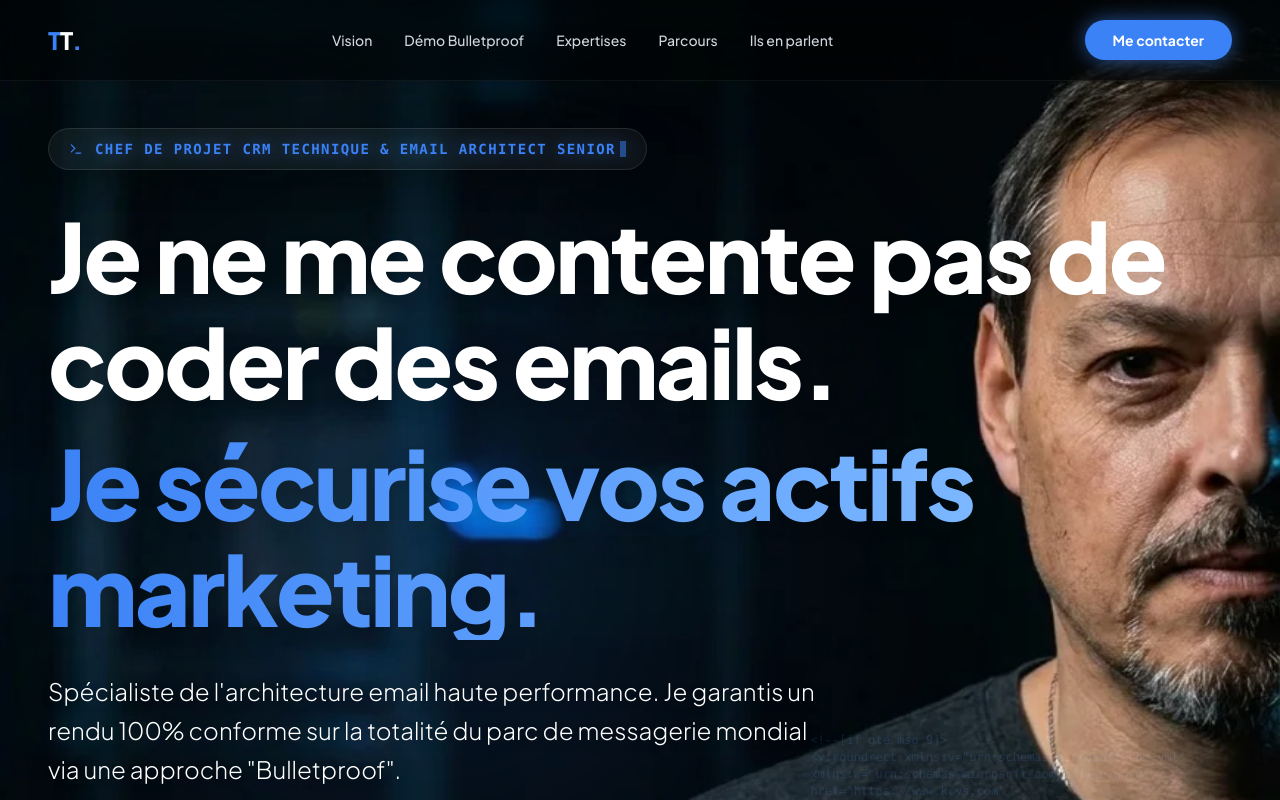
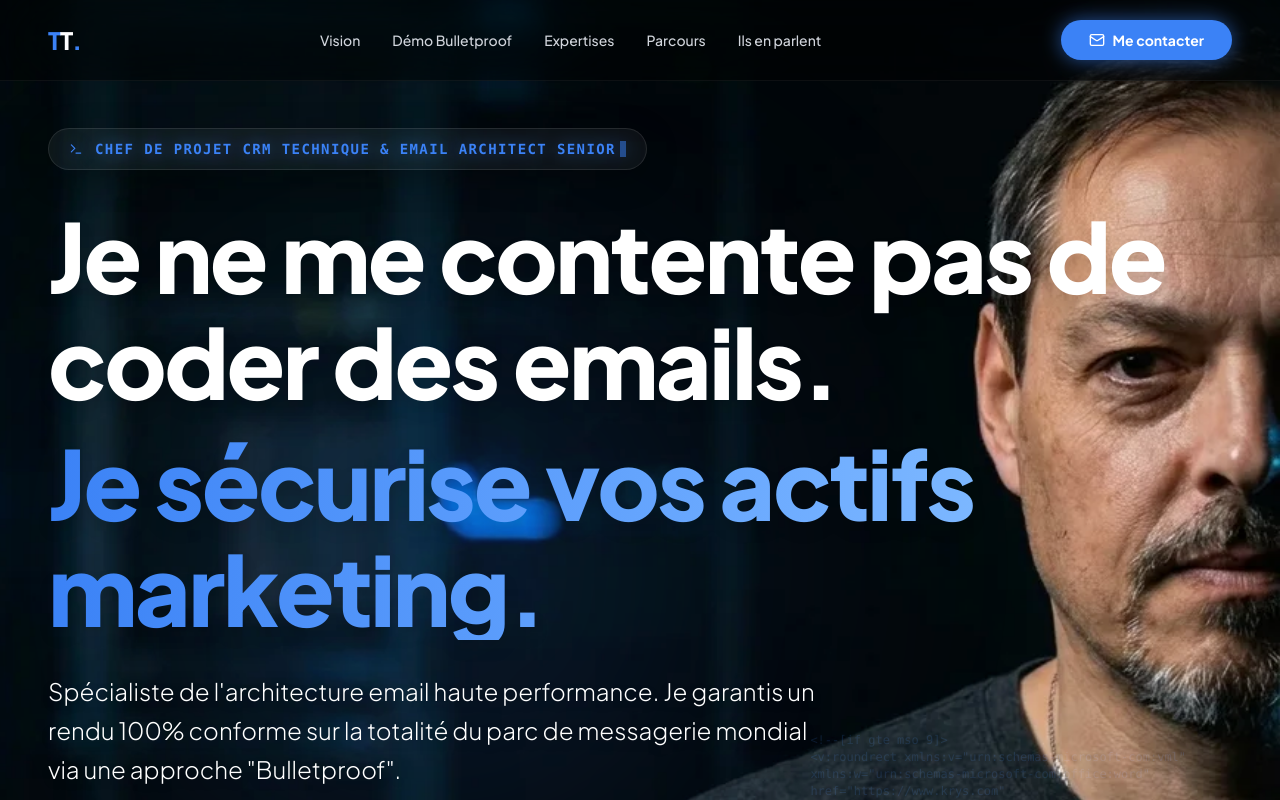
Before and after one commit to mist3rth/Portfolio, a Next.js app: page /Portfolio/ in a window 1280 px wide. Shown: the top 800 px of the page. Built offline with nearby package versions, Linux system fonts and the light colour scheme.

Commit message:
style: add mail icon to navbar contact button

```diff
--- a/src/components/ContactButton.tsx
+++ b/src/components/ContactButton.tsx
@@ -39,7 +39,7 @@ export default function ContactButton({ className, label = "Me contacter", varia
       className={`${baseStyles} ${variants[variant]} ${className}`}
     >
       <span className={`flex items-center gap-2 transition-all duration-300 ${copied ? 'opacity-0 scale-95' : 'opacity-100 scale-100'}`}>
-        {variant !== 'navbar' && <Mail size={20} />}
+        <Mail size={variant === 'navbar' ? 16 : 20} />
         {label}
       </span>
 
```
